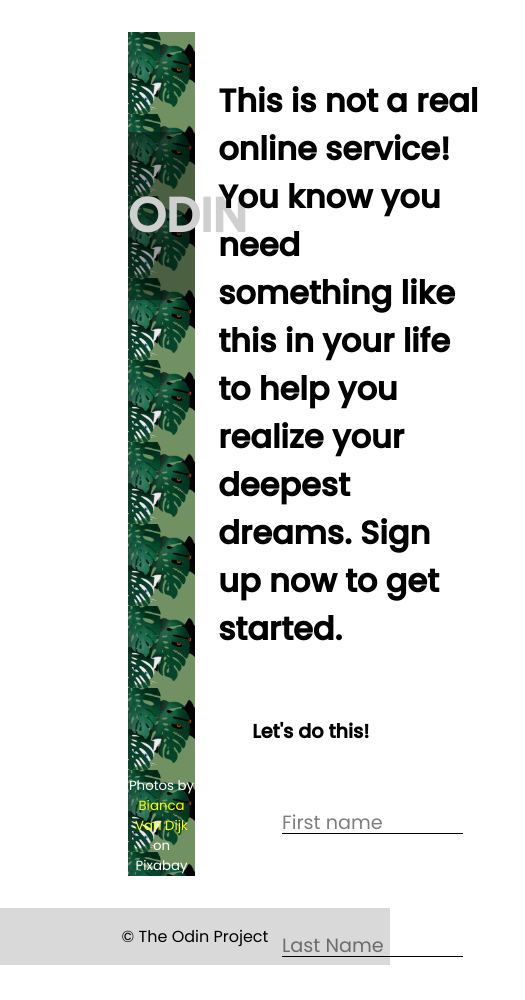
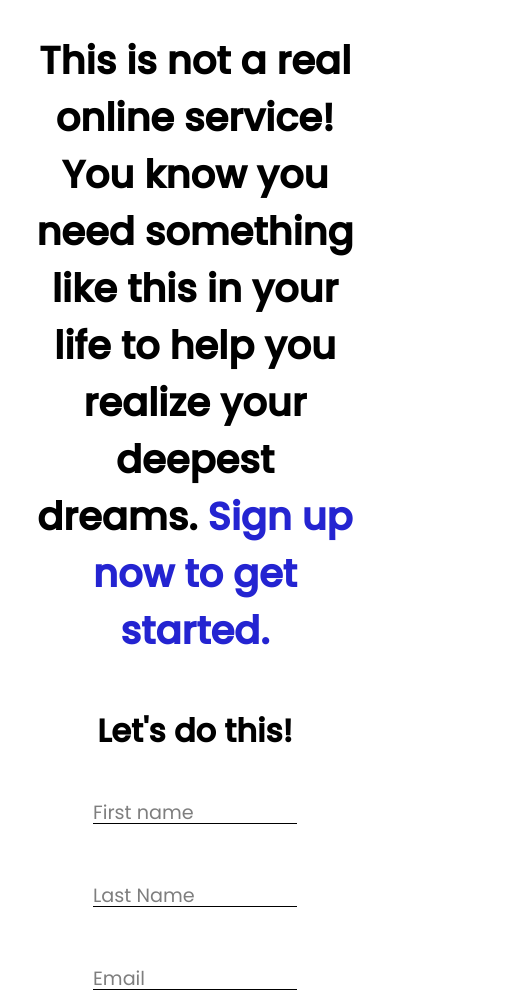
Before and after one commit to Manjil-Thapa/top-signup-page, a plain HTML site: page index.html in a window 390 px wide. Shown: the top 1000 px of the page, 525 px wide, since content can reach past the window. Drawn offline with Linux system fonts and the light colour scheme.

Commit message:
mobile media query fixed

```diff
--- a/index.html
+++ b/index.html
@@ -30,8 +30,8 @@
       <div class="right">
         <h2>
           This is not a real online service! You know you need something like
-          this in your life to help you realize your deepest dreams. Sign up
-          <span>now</span> to get started.
+          this in your life to help you realize your deepest dreams.
+          <span id="start">Sign up now to get started.</span>
         </h2>
         <div class="signup-container">
           <fieldset>
--- a/styles.css
+++ b/styles.css
@@ -12,6 +12,7 @@ body {
   display: flex;
   flex-direction: column;
   justify-content: space-between;
+  align-items: center;
   height: 100%;
   margin: 0;
 }
@@ -20,6 +21,7 @@ main {
   height: 100%;
   padding: 2rem 8rem;
   /* gap: 10rem; */
+  max-width: 87%;
 }
 .left {
   display: flex;
@@ -34,18 +36,12 @@ main {
   content: " ";
   background-image: url(/media/odin-logo.png);
 } */
-.hero {
-  display: flex;
-}
-.hero img {
-  height: 50px;
-  width: 50px;
-}
 h1 {
   margin-top: 100px;
   background-color: rgba(0, 0, 0, 0.34);
   padding: 3rem 0;
   font-size: 3rem;
+  letter-spacing: 10px;
   color: #cfcfcf;
 }
 h1 ~ small {
@@ -63,8 +59,11 @@ a[target="_blank"] {
 }
 h2 {
   margin: 2.8rem 0 4rem 0;
-  font-size: 2rem;
+  font-size: 2.4rem;
   max-width: 85%;
+}
+#start {
+  color: rgb(36, 36, 209);
 }
 .signup-container {
   display: flex;
@@ -161,6 +160,7 @@ footer {
   margin-top: auto;
   text-align: center;
   background-color: rgba(0, 0, 0, 0.15);
+  width: 100%;
 }
 
 /* Remove input type number arrows */
@@ -168,3 +168,72 @@ input::-webkit-outer-spin-button,
 input::-webkit-inner-spin-button {
   -webkit-appearance: none;
 }
+
+/* Media queries */
+/* @media only screen and (max-width: 600px) {
+  .left {
+    display: none;
+  }
+} */
+
+/* @media only screen and (min-width: 1930px) {
+  *{
+    font-size: clamp();
+  }
+} */
+
+/* Extra small devices (phones, 600px and down) */
+@media only screen and (max-width: 600px) {
+  main {
+    width: 100%;
+    max-width: unset;
+    height: unset;
+    padding-left: unset;
+    padding-right: unset;
+  }
+  .left {
+    display: none;
+  }
+  h2 {
+    margin: 0 2rem 3rem 2rem;
+  }
+  #start {
+    padding-top: 20px;
+  }
+  .right h2 {
+    max-width: 100%;
+    text-align: center;
+  }
+  legend {
+    padding: 0;
+    text-align: center;
+    font-size: 2rem;
+  }
+  label {
+    padding: 1.25rem 3.125rem;
+  }
+  .toc {
+    text-align: center;
+  }
+  .toc p:first-of-type {
+    margin: 20px 0 40px 0;
+  }
+}
+/* Small devices (portrait tablets and large phones, 600px and up) */
+@media only screen and (min-width: 600px) {
+  ...;
+}
+/* Medium devices (landscape tablets, 768px and up) */
+@media only screen and (min-width: 768px) {
+  ...;
+}
+/* Large devices (laptops/desktops, 992px and up) */
+@media only screen and (min-width: 992px) {
+  ...;
+}
+/* Extra large devices (large laptops and desktops, 1200px and up) */
+@media only screen and (min-width: 1930px) {
+  ...;
+}
+
+/* clamp(min, val, max) */
```
